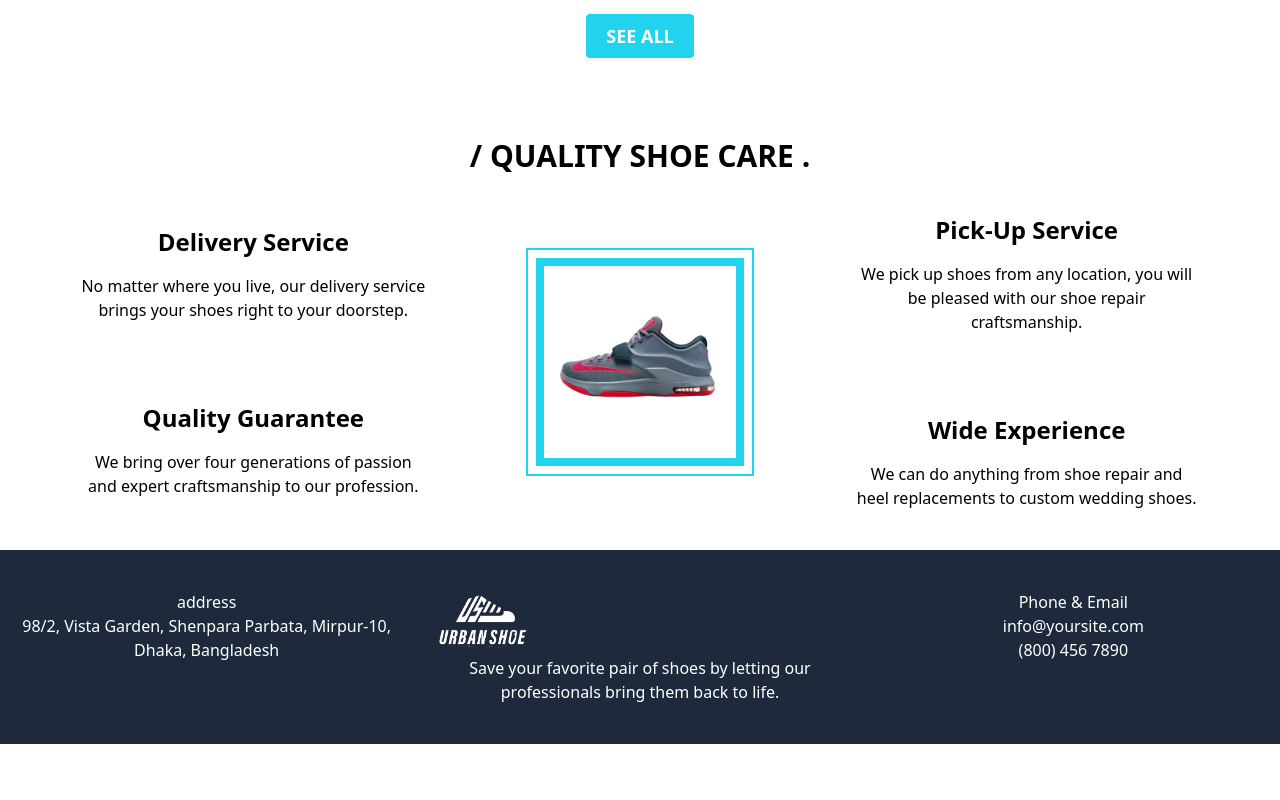
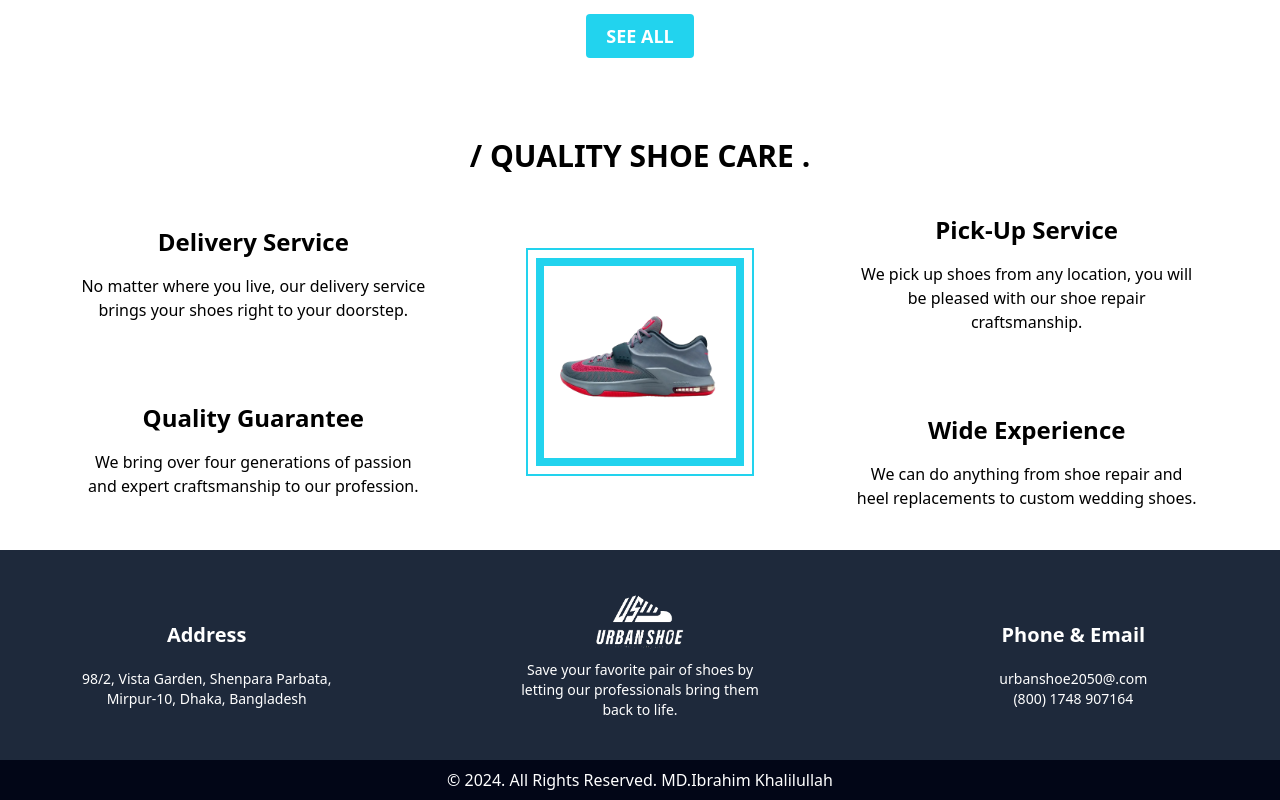
Before and after one commit to ibrahim2337/urban-shoe, a React (Vite) app: page / in a window 1280 px wide. Shown: the part 2765-3565 px from the top of the page. Before the commit the page ends 3509 px from the top, so only its background shows below. Built offline with nearby package versions, Linux system fonts and the light colour scheme.

Commit message:
footer section ready

```diff
--- a/src/App.jsx
+++ b/src/App.jsx
@@ -9,7 +9,7 @@ import QualityShoe from "./pages/QualityShoe/QualityShoe";
 
 function App() {
   return (
-    <div>
+    <div className="">
       <Navbar />
       <Banner />
       <LatestProduct />
--- a/src/component/Footer/Footer.jsx
+++ b/src/component/Footer/Footer.jsx
@@ -3,26 +3,32 @@ import logo from "../../assets/logo/Screenshot_2024-05-27_212117-removebg-previe
 const Footer = () => {
   return (
     <div>
-      <div className="grid grid-cols-3 gap-5 py-10 bg-slate-800 text-center">
+      <div className="grid grid-cols-3 justify-center items-center gap-5 py-10 bg-slate-800 text-center">
         <div className="text-white">
-          <h1>address</h1>
-          <p>
+          <h1 className=" text-xl font-bold mt-5">Address</h1>
+          <p className="pt-5 text-sm px-20">
             98/2, Vista Garden, Shenpara Parbata, Mirpur-10, Dhaka, Bangladesh
           </p>
         </div>
         <div className="text-white flex-col justify-center items-center">
-          <img className="w-[100px]" src={logo} alt="" />
-          <p>
+          <div className="flex justify-center items-center">
+          <img className="w-[100px] items-center" src={logo} alt="" />
+          </div>
+
+          <p className="pt-1 text-sm px-20">
             Save your favorite pair of shoes by letting our professionals bring
             them back to life.
           </p>
         </div>
 
         <div className="text-white">
-          <h1>Phone & Email</h1>
-          <p>info@yoursite.com</p>
-          <p>(800) 456 7890</p>
+          <h1 className=" text-xl font-bold mt-5">Phone & Email</h1>
+          <p className="pt-5 text-sm">urbanshoe2050@.com</p>
+          <p className=" text-sm">(800) 1748 907164</p>
         </div>
+      </div>
+      <div className="text-center bg-slate-950 py-2">
+        <h1 className="text-white">© 2024. All Rights Reserved. MD.Ibrahim Khalilullah</h1>
       </div>
     </div>
   );
```
